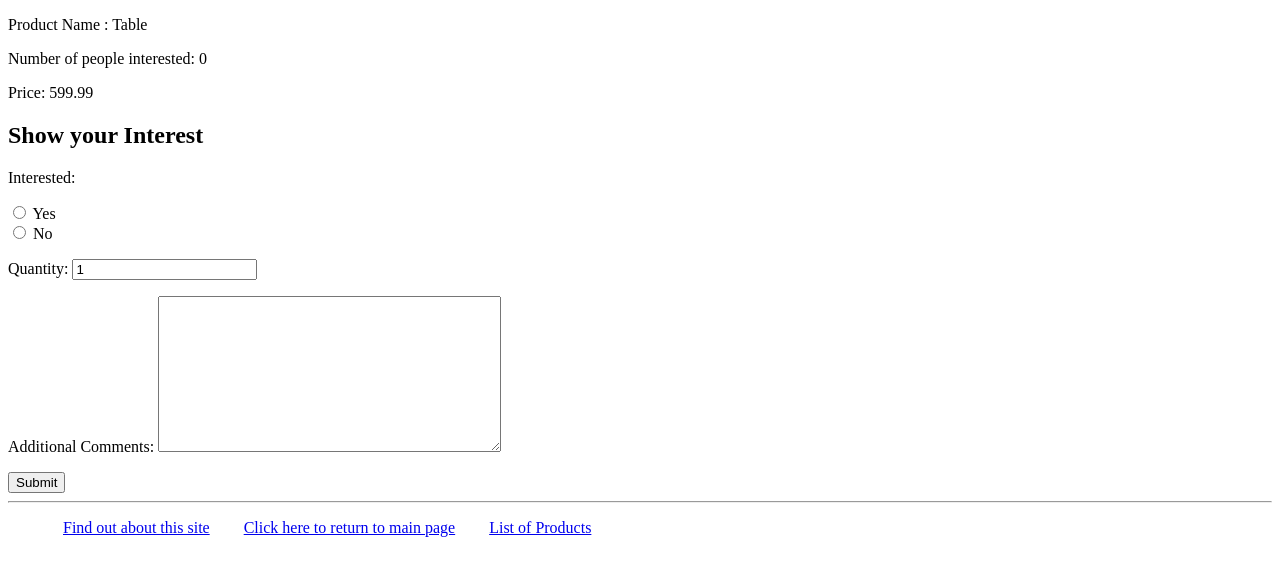
After one commit to Shubham991/Assignment3, a Django app: page /myapp/products/8 in a window 1280 px wide. The commit adds this page. Shown: the top 576 px of the page. Run offline with Django 4.2, Linux system fonts and the light colour scheme; data comes from the database, SQL or seed files in the repository; both versions use the stored data as it was after the commit.

Commit message:
Lab8
Lab8

```diff
--- /dev/null
+++ b/myapp/forms.py
@@ -0,0 +1,17 @@
+from django import forms
+from myapp.models import Order
+
+
+class OrderForm(forms.ModelForm):
+    class Meta:
+        model = Order
+        fields = ['client', 'product', 'num_units']
+        labels = {'num_units': 'Quantity',
+                  'client': 'Client Name'
+                  }
+
+
+class InterestForm(forms.Form):
+    interested = forms.ChoiceField(widget=forms.RadioSelect, choices=[('1', 'Yes'), ('0', 'No')])
+    quantity = forms.IntegerField(min_value=1, initial=1)
+    comments = forms.CharField(widget=forms.Textarea, required=False, label='Additional Comments')
--- a/myapp/models.py
+++ b/myapp/models.py
@@ -21,9 +21,15 @@ class Product(models.Model):
     stock = models.PositiveIntegerField(default=100)
     available = models.BooleanField(default=True)
     optional = models.CharField(max_length=300, default='', blank=True)
+    interested = models.PositiveIntegerField(default=0)
 
     def __str__(self):
         return self.name
+
+    def refill(self):
+        self.stock += 100
+        self.save()
+        return
 
 
 class Client(User):
@@ -50,7 +56,7 @@ class Order(models.Model):
         (2, 'Order Shipped'),
         (3, 'Order Delivered')]
     order_status = models.IntegerField(choices=STATUS_CHOICES, default=1)
-    status_date = models.DateField()
+    status_date = models.DateField(null=True)
 
     def __str__(self):
         return self.product.name + 'x' + str(self.num_units)
--- a/myapp/templates/myapp/base.html
+++ b/myapp/templates/myapp/base.html
@@ -11,9 +11,9 @@
 <hr/>
 <div>
     <ul>
-        <li class="hbar1"><a href="{% url 'myapp:about' %}">Find out about this
-            site</a></li>
-        <li class="hbar1"><a href="{% url 'myapp:index' %}">Click here to return to main page</a><br/></li>
+        <li class="hbar1"><a href="{% url 'myapp:about' %}">Find out about this site</a></li>
+        <li class="hbar1"><a href="{% url 'myapp:index' %}">Click here to return to main page</a></li>
+         <li class="hbar1"><a href="{% url 'myapp:products' %}">List of Products</a><br/></li>
     </ul>
 </div>
 </body>
--- /dev/null
+++ b/myapp/templates/myapp/order_response.html
@@ -0,0 +1,6 @@
+{% extends 'myapp/base.html' %}
+{% block title %} Place Order{% endblock %}
+{% block myhdg %} {% endblock %}
+{% block body_block %}
+<p>{{ msg }}</p>
+{% endblock %}
--- /dev/null
+++ b/myapp/templates/myapp/productdetail.html
@@ -0,0 +1,15 @@
+{% extends 'myapp/base.html' %}
+{% block title %}Product Detail{% endblock %}
+{% block myhdg %} {% endblock %}
+{% block body_block %}
+    <p>Product Name : {{ prod.name }}</p>
+    <p>Number of people interested: {{ prod.interested }}</p>
+    <p>Price: {{ prod.price }}</p>
+
+    <h2>Show your Interest</h2>
+    <form action="" method="post">
+        {% csrf_token %}
+        {{ form.as_p }}
+        <input type="submit" value="Submit"/>
+    </form>
+{% endblock %}
--- a/myapp/urls.py
+++ b/myapp/urls.py
@@ -6,4 +6,7 @@ urlpatterns = [
     path(r'', views.index, name='index'),
     path(r'about', views.about, name='about'),
     path(r'<int:cat_no>', views.detail, name='detail'),
+    path(r'products', views.products, name='products'),
+    path(r'placeorder', views.place_order, name='placeorder'),
+    path(r'products/<int:prod_id>', views.productdetail, name='productdetail'),
 ]
--- a/myapp/views.py
+++ b/myapp/views.py
@@ -2,6 +2,7 @@
 from django.http import HttpResponse, Http404
 from django.shortcuts import get_object_or_404
 
+from .forms import OrderForm, InterestForm
 from .models import Category, Product, Client, Order
 from django.shortcuts import render
 
@@ -57,3 +58,48 @@ def detail(request, cat_no):
     # for product in prod_list:
     #     response.write('<p> '+str(product)+'</p>')
     # return response
+
+
+def products(request):
+    prodlist = Product.objects.all().order_by('id')[:10]
+    return render(request, 'myapp/products.html', {'prodlist': prodlist})
+
+
+def place_order(request):
+    msg = ''
+    prodlist = Product.objects.all()
+    if request.method == 'POST':
+        form = OrderForm(request.POST)
+        if form.is_valid():
+            order = form.save(commit=False)
+            if order.num_units <= order.product.stock:
+                order.save()
+                msg = 'Your order has been placed successfully.'
+
+                order.product.stock -= order.num_units
+                order.product.save()
+                if order.product.stock < 100:
+                    order.product.refill()
+            else:
+                msg = 'We do not have sufficient stock to fill your order.'
+
+            return render(request, 'myapp/order_response.html', {'msg': msg})
+    else:
+        form = OrderForm()
+        return render(request, 'myapp/placeorder.html', {'form':form, 'msg':msg, 'prodlist':prodlist})
+
+
+def productdetail(request, prod_id):
+    prod = get_object_or_404(Product, id=prod_id)
+    if request.method == 'POST':
+        form = InterestForm(request.POST)
+        if form.is_valid():
+            print(form.cleaned_data)
+            if form.cleaned_data['interested'] == '1':
+                prod.interested += 1
+                prod.save()
+            return index(request)
+
+    else:
+        form = InterestForm()
+        return render(request, 'myapp/productdetail.html', {'prod': prod, 'form': form})
```
Also changed, not shown: myapp/templates/myapp/placeorder.html (added, +18 -0 lines), myapp/templates/myapp/products.html (added, +12 -0 lines), db.sqlite3, myapp/migrations/0003_product_interested.py (added), myapp/migrations/0004_alter_order_status_date.py (added).
